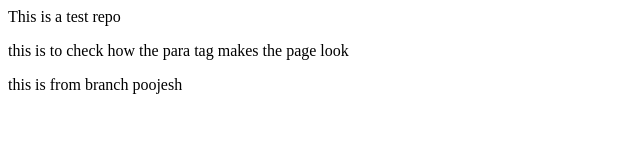
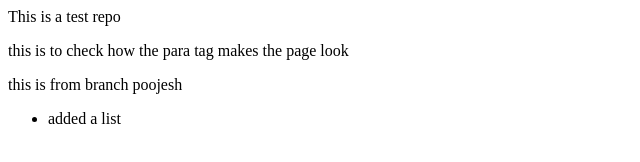
Before and after one commit to PoojeshShetty/testRepo, a plain HTML site: page index.html in a window 1280 px wide. Shown: the full height of the page, 0-640 px from the left. Drawn offline with Linux system fonts and the light colour scheme.

Commit message:
doc: added a list

```diff
--- a/index.html
+++ b/index.html
@@ -12,5 +12,10 @@
 
 
     this is from branch poojesh
+
+
+    <ul>
+        <li>added a list</li>
+    </ul>
 </body>
 </html>
```
